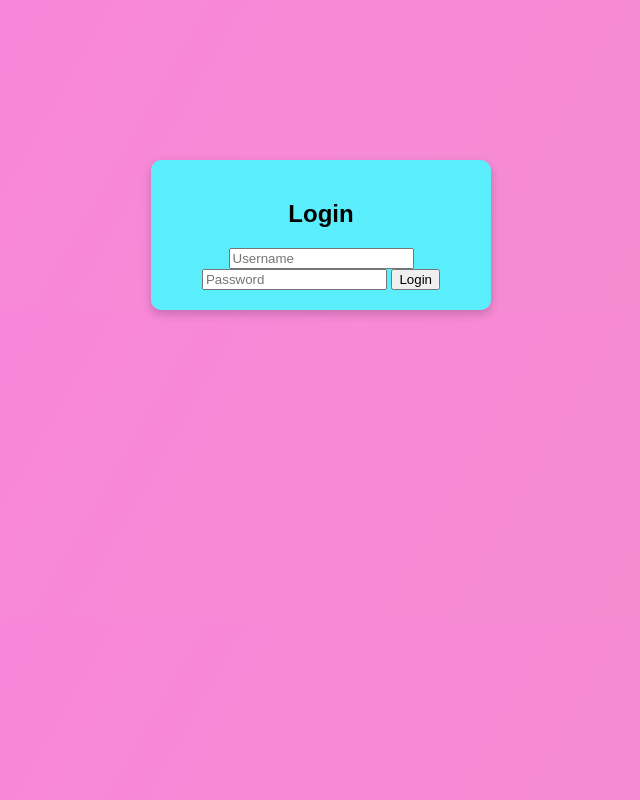
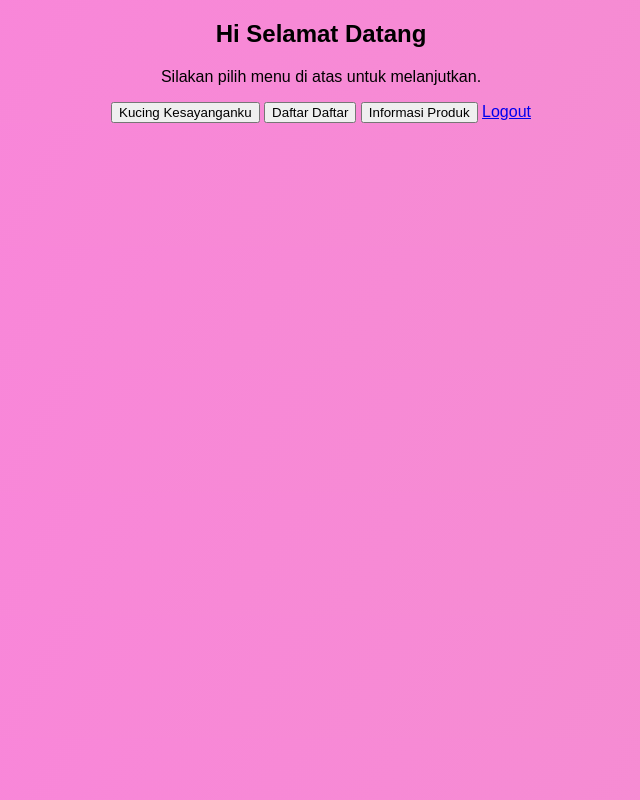
Before and after one commit to YesivaTulaini/CodingYesifa, a plain HTML site: page halaman utama.html in a window 1280 px wide. Shown: the whole page, without its empty margins (319-959 px from the left). Drawn offline with Linux system fonts and the light colour scheme.

Commit message:
halaman utama.html

```diff
--- a/halaman utama.html
+++ b/halaman utama.html
@@ -2,32 +2,18 @@
 <html lang="id">
 <head>
     <meta charset="UTF-8">
-    <meta name="viewport" content="width=device-width, initial-scale=1.0">
-    <title>Login - Website Multi-Halaman</title>
+    <title>Dashboard</title>
     <link rel="stylesheet" href="style new.css">
-    <script src="script.js" defer></script>
 </head>
 <body>
-    <div id="loginPage">
-        <div class="login-container">
-            <h2>Login</h2>
-            <form id="loginForm">
-                <input type="text" id="username" placeholder="Username" required>
-                <input type="password" id="password" placeholder="Password" required>
-                <button type="submit">Login</button>
-            </form>
-        </div>
-    </div>
+    <h2>Hi Selamat Datang</h2>
+    <p>Silakan pilih menu di atas untuk melanjutkan.</p>
 
-    <div id="mainContent" class="hidden">
-        <div class="main-container">
-            <h1>Hi Selamat Datang</h1>
-            <nav>
-                <button onclick="window.location.href='home new.html'">Kucing Kesayanganku</button>
-                <button onclick="window.location.href='about new.html'">Daftar Daftar</button>
-                <button onclick="window.location.href='contact new.html'">Informasi Produk</button>
-            </nav>
-        </div>
+    <div class="navbar">
+        <button onclick="window.location.href ='home new.html'">Kucing Kesayanganku</button>
+        <button onclick="window.location.href = 'about new.html'">Daftar Daftar</button>
+        <button onclick="window.location.href = 'contact new.html'">Informasi Produk</button>
+        <a href="index.html">Logout</a>
     </div>
 </body>
 </html>
```
